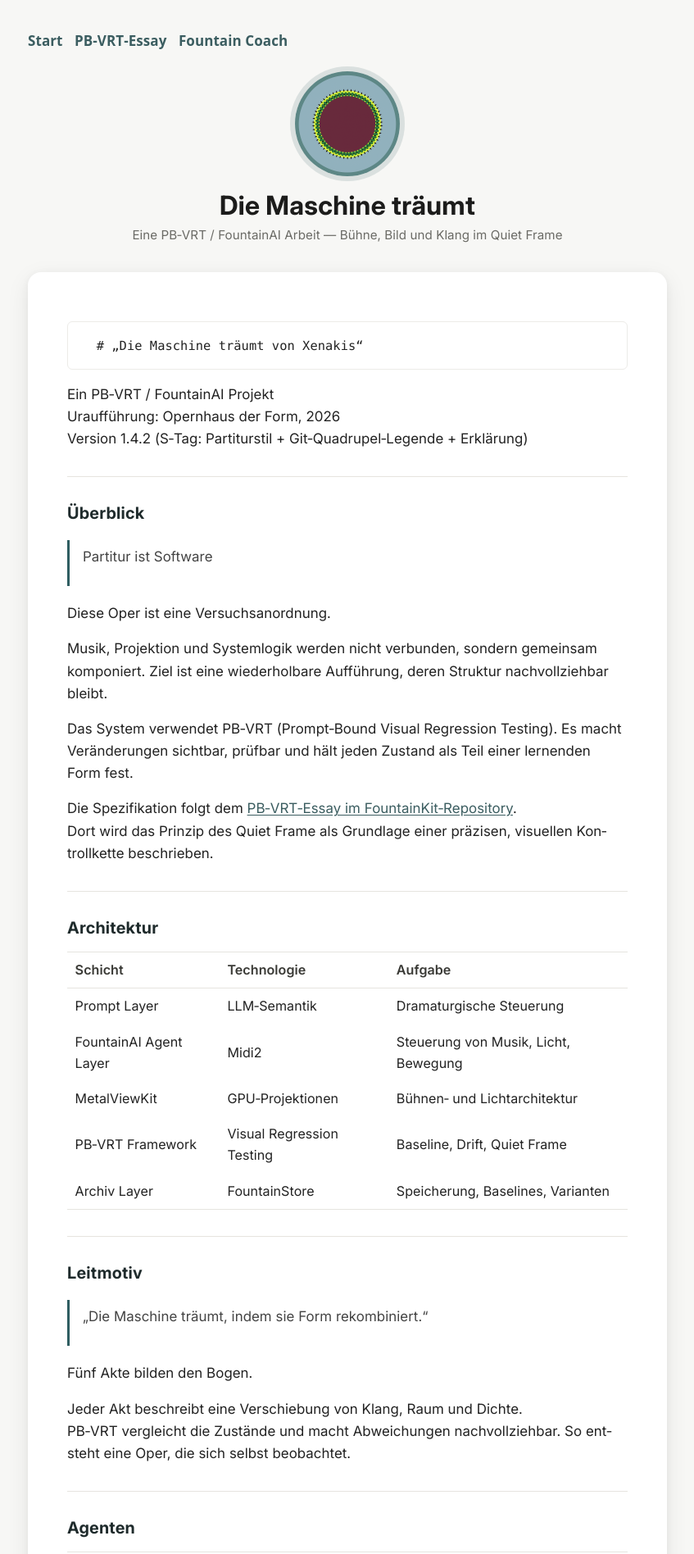
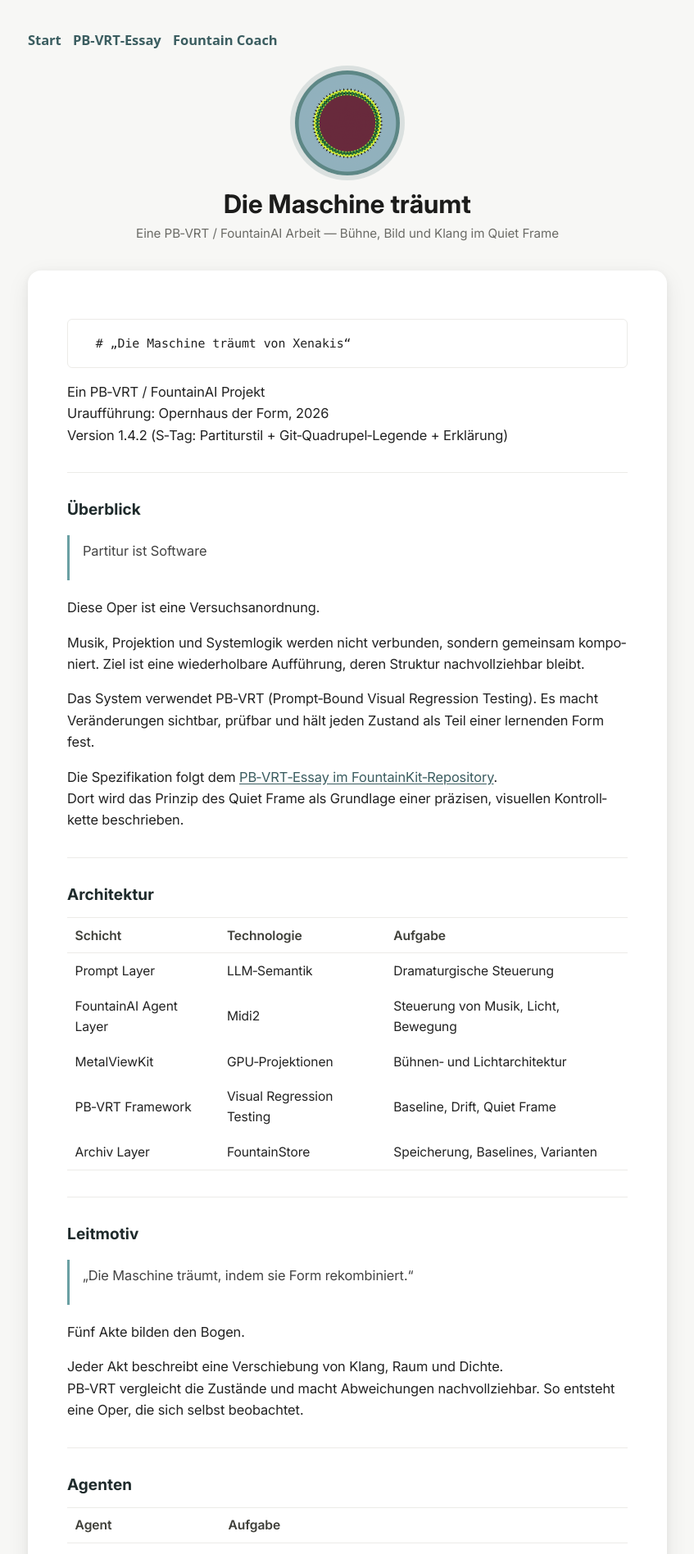
Before and after one commit to Fountain-Coach/Die-Maschine-traeumt, a Jekyll site: the page built from index.md, in a window 1280 px wide. Shown: the top 1896 px of the page at 82% size, without its empty margins (216-1063 px from the left). Built offline with Jekyll 4.4.1, drawn with Linux system fonts in a browser that asks for light colours.

Commit message:
style(typography): tighten tracking, reduce H2 size by ~1px, soften rules; match golden specimen more closely

```diff
--- a/assets/css/style.css
+++ b/assets/css/style.css
@@ -24,14 +24,14 @@
 }
 * { box-sizing: border-box; }
 html, body { margin: 0; padding: 0; background: var(--bg); color: var(--ink); }
-body { font-family: 'Inter', system-ui, -apple-system, Segoe UI, Roboto, Helvetica, Arial, sans-serif; line-height: 1.6; font-size: 17px; letter-spacing: .005em; color: #222; }
+body { font-family: 'Inter', system-ui, -apple-system, Segoe UI, Roboto, Helvetica, Arial, sans-serif; line-height: 1.6; font-size: 16.5px; letter-spacing: -.003em; color: #222; }
 .container { max-width: var(--maxw); padding: 2rem 1.25rem 5rem; margin: 0 auto; }
 .nav { display: flex; gap: .9rem; margin: .25rem 0 1.25rem; align-items: center; }
 .nav__link { color: var(--accent); text-decoration: none; font-family: 'Source Sans 3', system-ui, -apple-system, Segoe UI, Roboto, Helvetica, Arial, sans-serif; font-weight: 600; }
 .nav__link:hover { text-decoration: underline; }
 .brand { text-align: center; margin: 1.5rem 0 2rem; }
 .brand__image { width: 128px; height: 128px; margin: 0 auto 1rem; border-radius: 50%; background: center/cover no-repeat url('../img/HEADER.png'); box-shadow: 0 0 0 6px rgba(59,93,96,.15); }
-.brand__title { font-weight: 700; letter-spacing: .01em; margin: 0 .5rem; font-family: 'Inter', system-ui, -apple-system, Segoe UI, Roboto, Helvetica, Arial, sans-serif; }
+.brand__title { font-weight: 700; letter-spacing: .005em; margin: 0 .5rem; font-family: 'Inter', system-ui, -apple-system, Segoe UI, Roboto, Helvetica, Arial, sans-serif; }
 .brand__subtitle { margin: .25rem 0 0; color: var(--muted); font-family: 'Inter', system-ui, -apple-system, Segoe UI, Roboto, Helvetica, Arial, sans-serif; font-size: .95rem; }
 
 /* Page + paper + spread (two-column, book-like) */
@@ -39,10 +39,10 @@ body { font-family: 'Inter', system-ui, -apple-system, Segoe UI, Roboto, Helveti
 .paper { background: #ffffff; border-radius: 16px; box-shadow: 0 8px 28px rgba(0,0,0,.08), 0 2px 10px rgba(0,0,0,.05); padding: 44px 48px; margin: 0 auto; max-width: 900px; }
 .spread { width: 100%; }
 
-h1, h2, h3 { font-family: 'Inter', system-ui, -apple-system, Segoe UI, Roboto, Helvetica, Arial, sans-serif; line-height: 1.25; margin: 2rem 0 1rem; color: #1c1c1b; }
-h1 { font-weight: 800; font-size: 2rem; letter-spacing: .01em; }
-h2 { font-weight: 700; font-size: 1.25rem; letter-spacing: .01em; color: #1f2b2c; }
-h3 { font-weight: 600; font-size: 1.05rem; color: #2a3637; text-transform: none; }
+h1, h2, h3 { font-family: 'Inter', system-ui, -apple-system, Segoe UI, Roboto, Helvetica, Arial, sans-serif; line-height: 1.25; margin: 1.75rem 0 .9rem; color: #1c1c1b; }
+h1 { font-weight: 800; font-size: 1.95rem; letter-spacing: .005em; }
+h2 { font-weight: 700; font-size: 1.2rem; letter-spacing: .005em; color: #1f2b2c; }
+h3 { font-weight: 600; font-size: 1.02rem; color: #2a3637; text-transform: none; }
 
 p { margin: 0 0 1rem; }
 /* add gentle reading rhythm similar to score pages */
@@ -50,15 +50,15 @@ p + p { text-indent: 0; }
 @media (min-width: 760px) {
   p { hyphens: auto; }
 }
-blockquote { margin: 1.25rem 0; padding: .4rem 1rem; background: #fff; border-left: 3px solid #2f5e61; color: #444; }
+blockquote { margin: 1.25rem 0; padding: .4rem 1rem; background: #fff; border-left: 3px solid #6aa0a3; color: #444; }
 code, pre { font-family: ui-monospace, SFMono-Regular, Menlo, Consolas, "Liberation Mono", monospace; font-size: .95em; }
 pre { padding: 1rem; background: #fff; border: 1px solid #ecebe8; border-radius: 6px; overflow: auto; }
 table { width: 100%; border-collapse: collapse; margin: 1rem 0 1.5rem; background: #fff; }
 th, td { border: none; padding: .55rem .6rem; text-align: left; font-size: .95em; }
-thead th { border-bottom: 1px solid #e5e4df; color: #3a3a36; font-weight: 600; }
-table { border-top: 1px solid #e5e4df; border-bottom: 1px solid #e5e4df; }
+thead th { border-bottom: 1px solid #ecebe8; color: #3f3f39; font-weight: 600; }
+table { border-top: 1px solid #ecebe8; border-bottom: 1px solid #ecebe8; }
 
-hr { border: none; border-top: 1px solid #e6e4df; margin: 2rem 0; }
+hr { border: none; border-top: 1px solid #ecebe8; margin: 2rem 0; }
 .footer { max-width: var(--maxw); margin: 3rem auto 2rem; padding: 1rem 1.25rem; color: var(--muted); font-family: 'Source Sans 3', system-ui, -apple-system, Segoe UI, Roboto, Helvetica, Arial, sans-serif; }
 
 /* README spacing harmonization */
```
